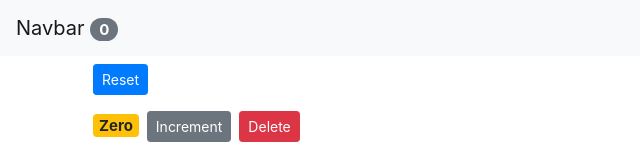
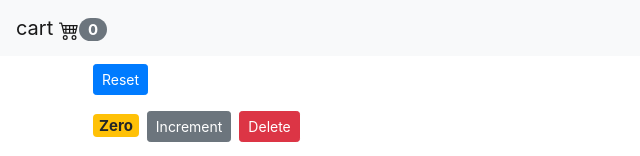
Before and after one commit to Dennis-The14th-web/react-ui, a React (Create React App) app in the folder front-end/: page / in a window 1280 px wide. Shown: the top 156 px of the page, without its empty margins (0-640 px from the left). Built offline with nearby package versions, Linux system fonts and the light colour scheme.

Commit message:
updated navbar and component

```diff
--- a/front-end/src/App.js
+++ b/front-end/src/App.js
@@ -22,7 +22,7 @@
 }
 
 componentDidMount() {
-  // Ajjax call
+  // Ajax call
   console.log("App - Mounted")
 }
 
--- a/front-end/src/components/navbar.jsx
+++ b/front-end/src/components/navbar.jsx
@@ -1,12 +1,15 @@
-import React, { Component } from 'react';
+import React from 'react';
 
 // Stateless Functional Component
 const NavBar = ({ totalCounters }) => {
     console.log("NavBar - Rendered");
     return (
         <nav className="navbar navbar-light bg-light">
-            <a className="navbar-brand" href="#">
-                Navbar {" "}
+            <a className="navbar-brand">
+                cart {" "}
+                <svg width="1em" height="1em" viewBox="0 0 16 16" className="bi bi-cart4" fill="currentColor" xmlns="http://www.w3.org/2000/svg">
+                    <path fillRule="evenodd" d="M0 2.5A.5.5 0 0 1 .5 2H2a.5.5 0 0 1 .485.379L2.89 4H14.5a.5.5 0 0 1 .485.621l-1.5 6A.5.5 0 0 1 13 11H4a.5.5 0 0 1-.485-.379L1.61 3H.5a.5.5 0 0 1-.5-.5zM3.14 5l.5 2H5V5H3.14zM6 5v2h2V5H6zm3 0v2h2V5H9zm3 0v2h1.36l.5-2H12zm1.11 3H12v2h.61l.5-2zM11 8H9v2h2V8zM8 8H6v2h2V8zM5 8H3.89l.5 2H5V8zm0 5a1 1 0 1 0 0 2 1 1 0 0 0 0-2zm-2 1a2 2 0 1 1 4 0 2 2 0 0 1-4 0zm9-1a1 1 0 1 0 0 2 1 1 0 0 0 0-2zm-2 1a2 2 0 1 1 4 0 2 2 0 0 1-4 0z"/>
+                </svg>
                 <span className="badge badge-pill badge-secondary">
                     {totalCounters}
                 </span>
--- a/front-end/src/index.js
+++ b/front-end/src/index.js
@@ -4,7 +4,7 @@
 import App from "./App";
 import reportWebVitals from "./reportWebVitals";
 import "bootstrap/dist/css/bootstrap.css";
-import Counters from "./components/counters";
+
 
 ReactDOM.render(
   <React.StrictMode>
```
